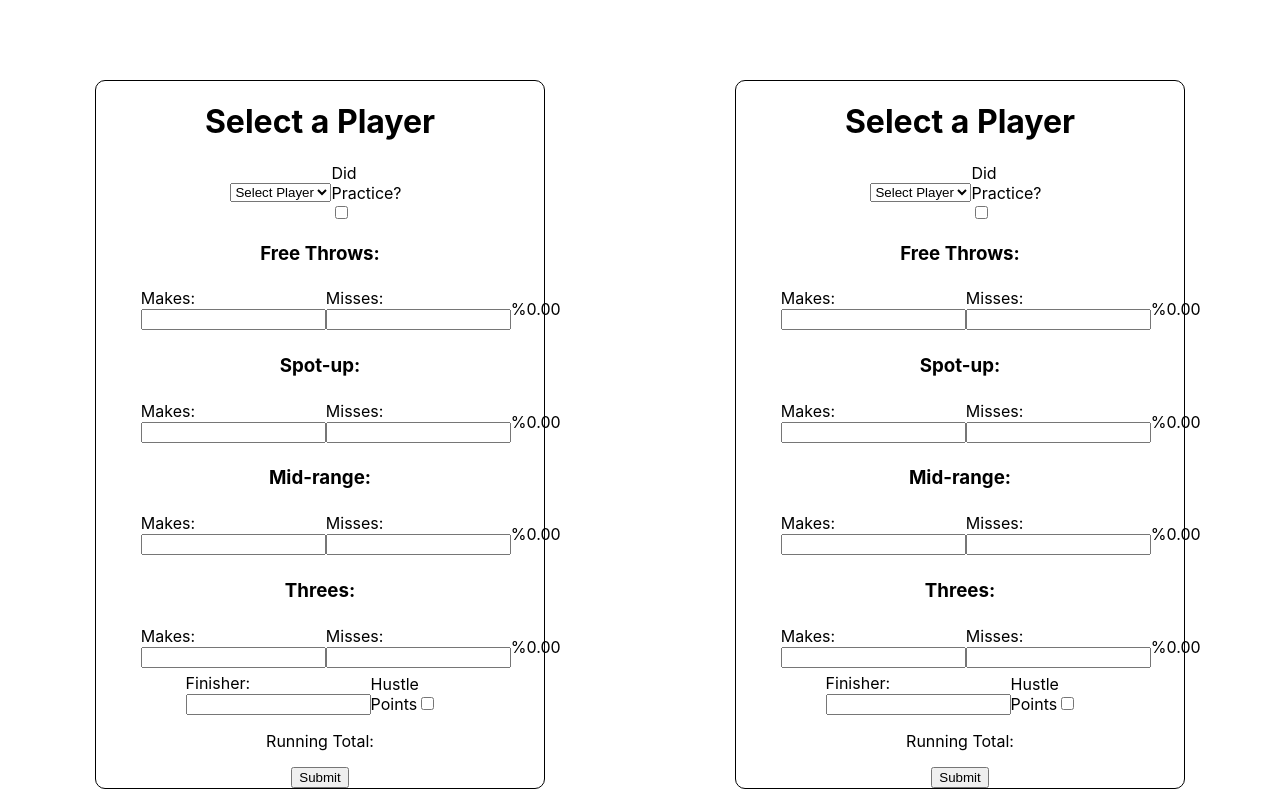
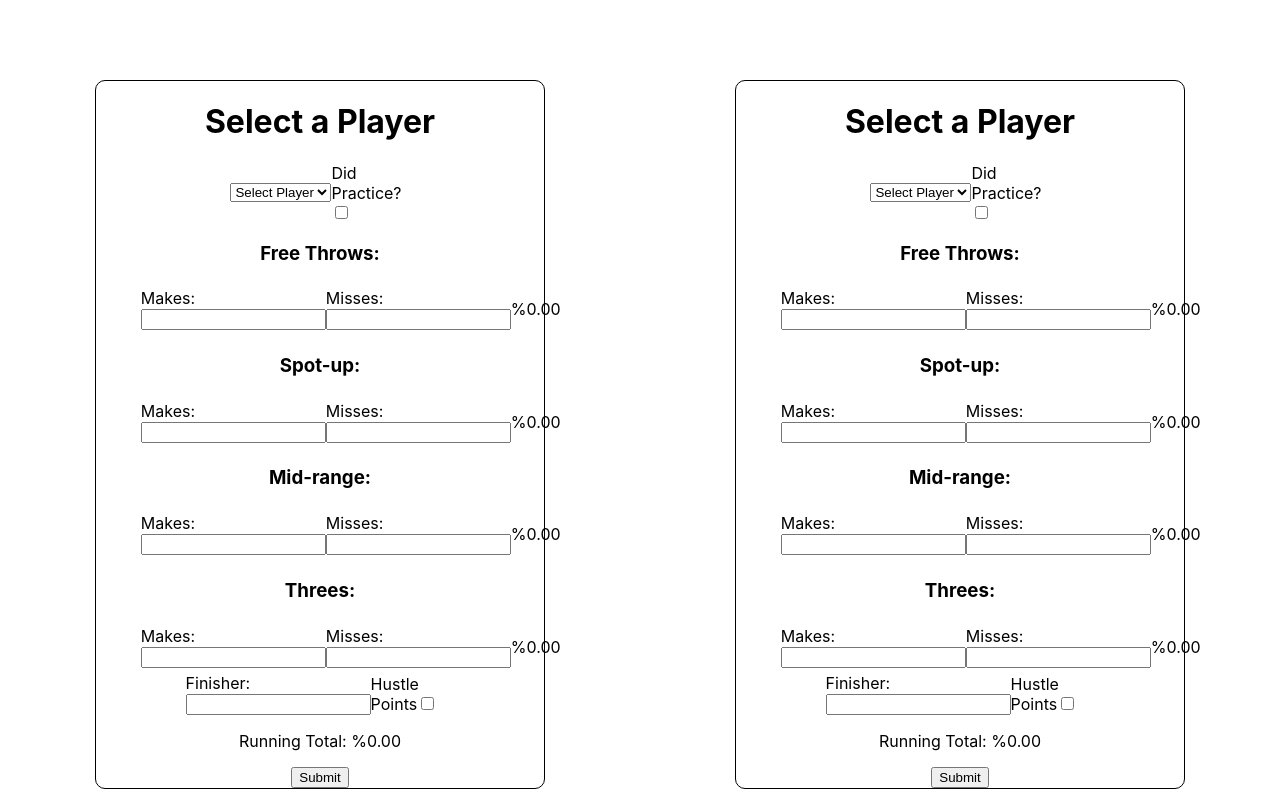
Before and after one commit to alexlamb10/shot-tracker-react, a React (Create React App) app: page / in a window 1280 px wide. Built offline with nearby package versions, Linux system fonts and the light colour scheme.

Commit message:
All math is good

```diff
--- a/src/components/TrackerForm.js
+++ b/src/components/TrackerForm.js
@@ -231,7 +231,7 @@ function TrackerForm() {
             />
           </div>
         </div>
-        <p>Running Total:</p>
+        <p>Running Total: %{total}</p>
         <button>Submit</button>
       </form>
     </div>
```
